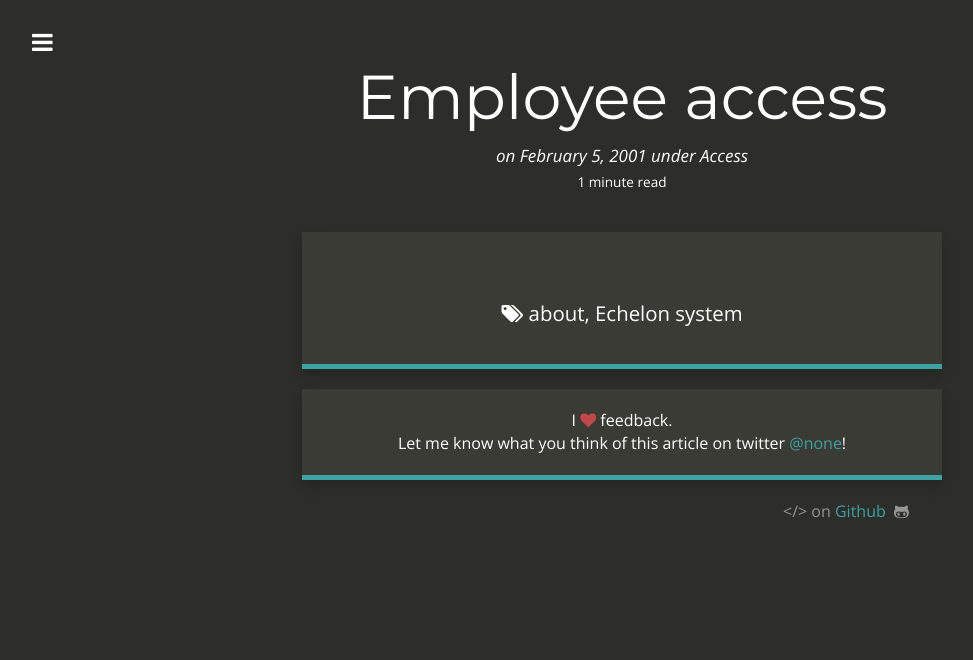
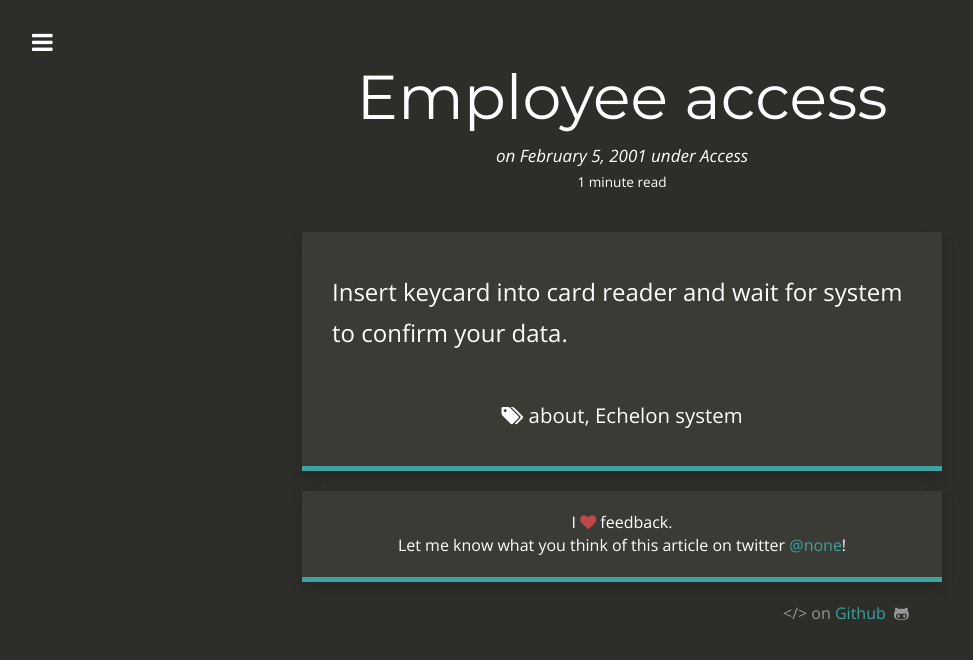
Before and after one commit to Rebelief/echelon.initiative, a Jekyll site: the page built from _posts/2014-06-09-so-what-is-jekyll.md, in a window 1280 px wide. Shown: the top 660 px of the page, without its empty margins (18-991 px from the left). Built offline with Jekyll 4.4.1, drawn with Linux system fonts in a browser that asks for light colours; nearby versions of some CDN libraries.

Commit message:
Update 2014-06-09-so-what-is-jekyll.md

```diff
--- a/_posts/2014-06-09-so-what-is-jekyll.md
+++ b/_posts/2014-06-09-so-what-is-jekyll.md
@@ -9,3 +9,5 @@ tags:
  - about
  - Echelon system
 ---
+
+Insert keycard into card reader and wait for system to confirm your data.
```
